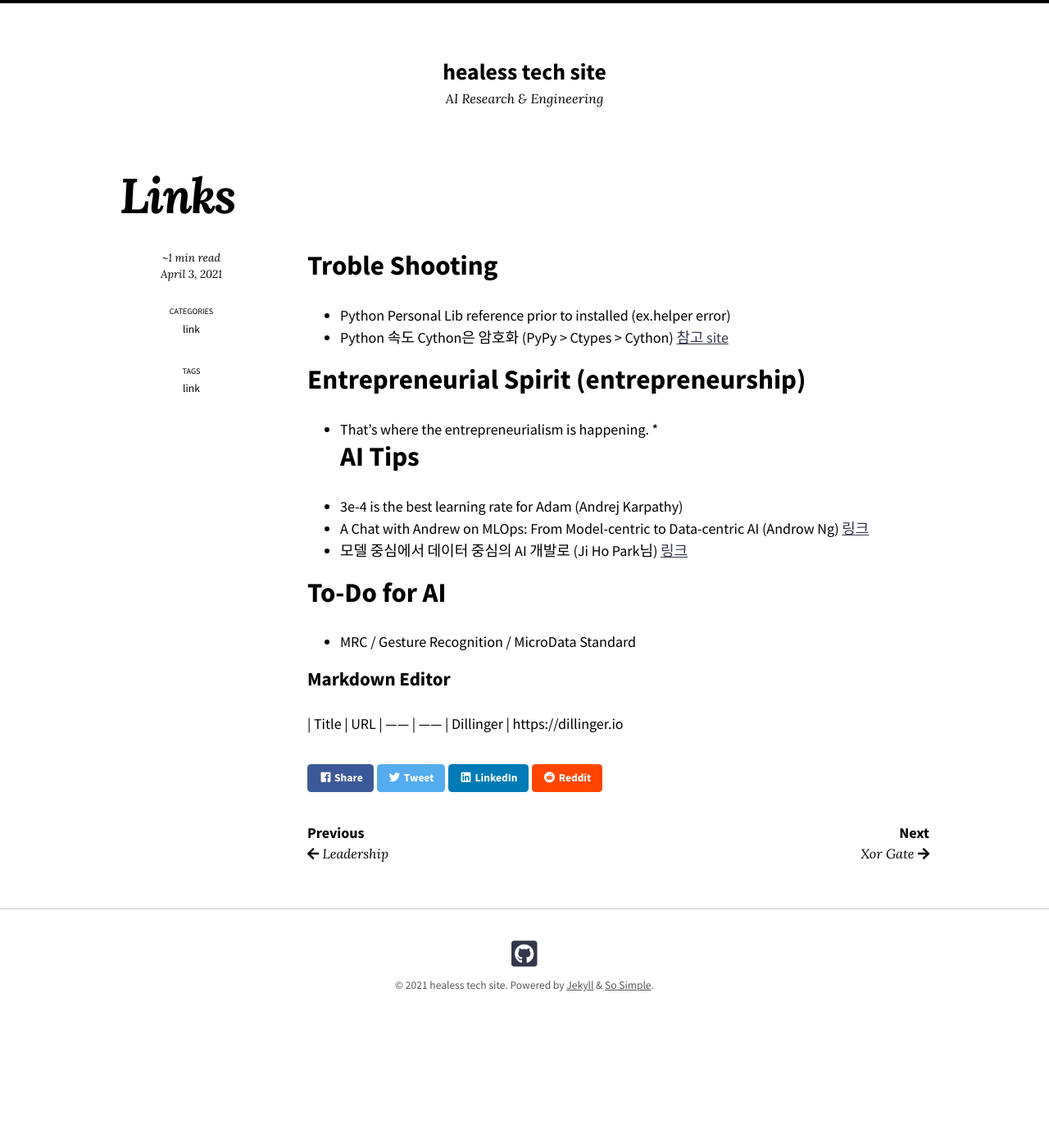
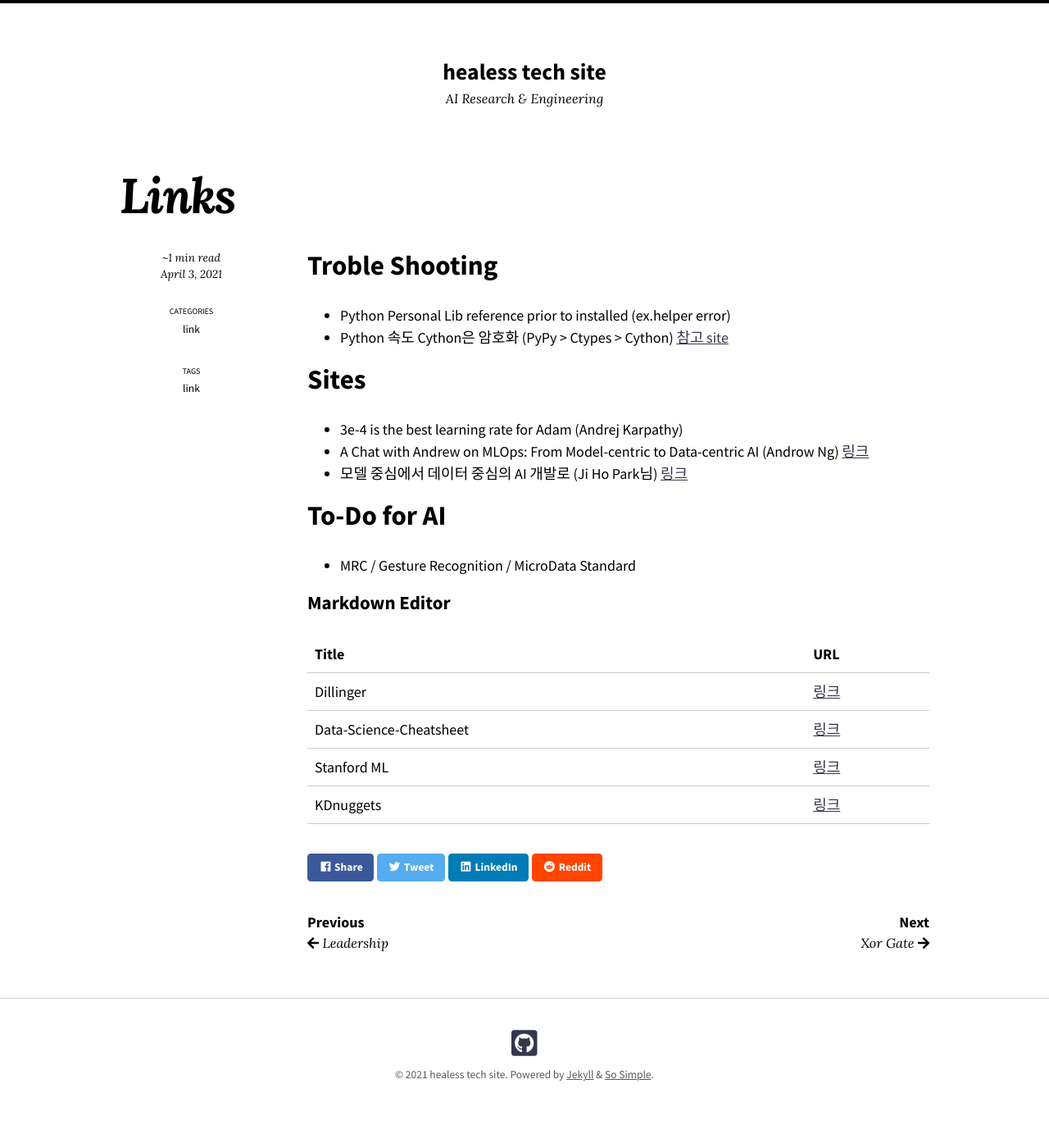
Before and after one commit to healess/healess.github.io, a Jekyll site: the page built from _posts/2021-04-03-Links.md, in a window 1280 px wide. Shown: the whole page at 82% size. Built offline with Jekyll 4.4.1, drawn with Linux system fonts in a browser that asks for light colours; nearby versions of some CDN libraries; before the commit the page ends 1285 px from its top, so only the background shows below that.

Commit message:
update links

```diff
--- a/_posts/2021-04-03-Links.md
+++ b/_posts/2021-04-03-Links.md
@@ -10,10 +10,8 @@ tags:
 * Python Personal Lib reference prior to installed (ex.helper error)
 * Python 속도 Cython은 암호화 (PyPy > Ctypes > Cython) [참고 site](http://mcchae.egloos.com/11152022)
 
-# Entrepreneurial Spirit (entrepreneurship)
-* That's where the entrepreneurialism is happening.
-*
-# AI Tips
+
+# Sites
 * 3e-4 is the best learning rate for Adam (Andrej Karpathy)
 *  A Chat with Andrew on MLOps: From Model-centric to Data-centric AI (Androw Ng) [링크](https://youtu.be/06-AZXmwHjo)
 *  모델 중심에서 데이터 중심의 AI 개발로 (Ji Ho Park님) [링크](https://jiho-ml.com/weekly-nlp-35/?fbclid=IwAR3l7nY24bHpedQ4cDQzueyqlwVW6m3XjWB22MwA6QN-_7uoEVz-B52rbPU)
@@ -23,8 +21,11 @@ tags:
 * MRC / Gesture Recognition / MicroData Standard
 
 
+### Markdown Editor
 
-### Markdown Editor
-| Title | URL
-| ------ | ------
-| Dillinger | https://dillinger.io
+| Title | URL |
+| ------ | ------ |
+| Dillinger | [링크](https://dillinger.io)|
+| Data-Science-Cheatsheet | [링크](https://github.com/aaronwangy/Data-Science-Cheatsheet) |
+|Stanford ML|[링크](https://stanford.edu/~shervine/teaching/)|
+|KDnuggets|[링크](https://www.kdnuggets.com/)|
```
Also changed, not shown: index.md (+6 -5 lines).
